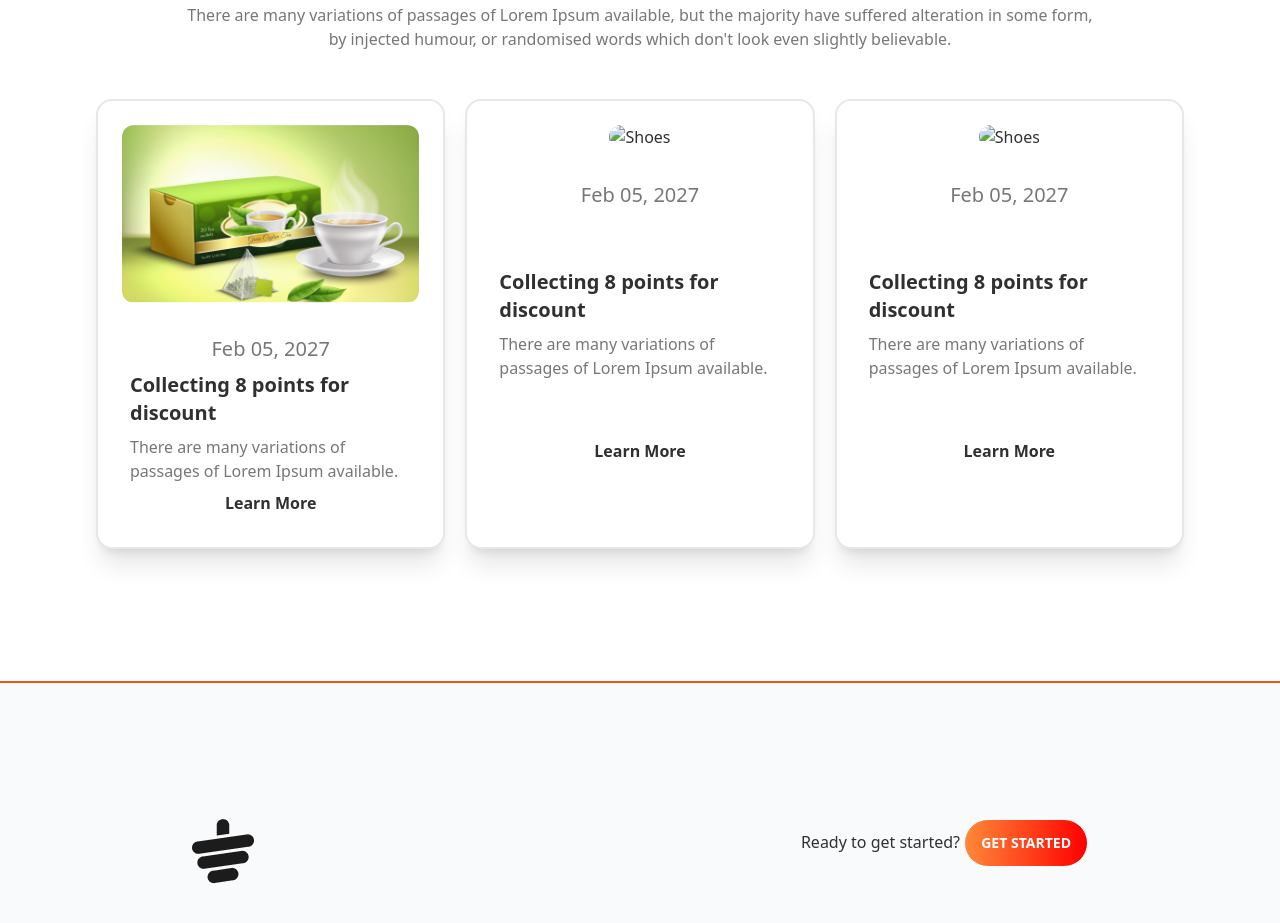
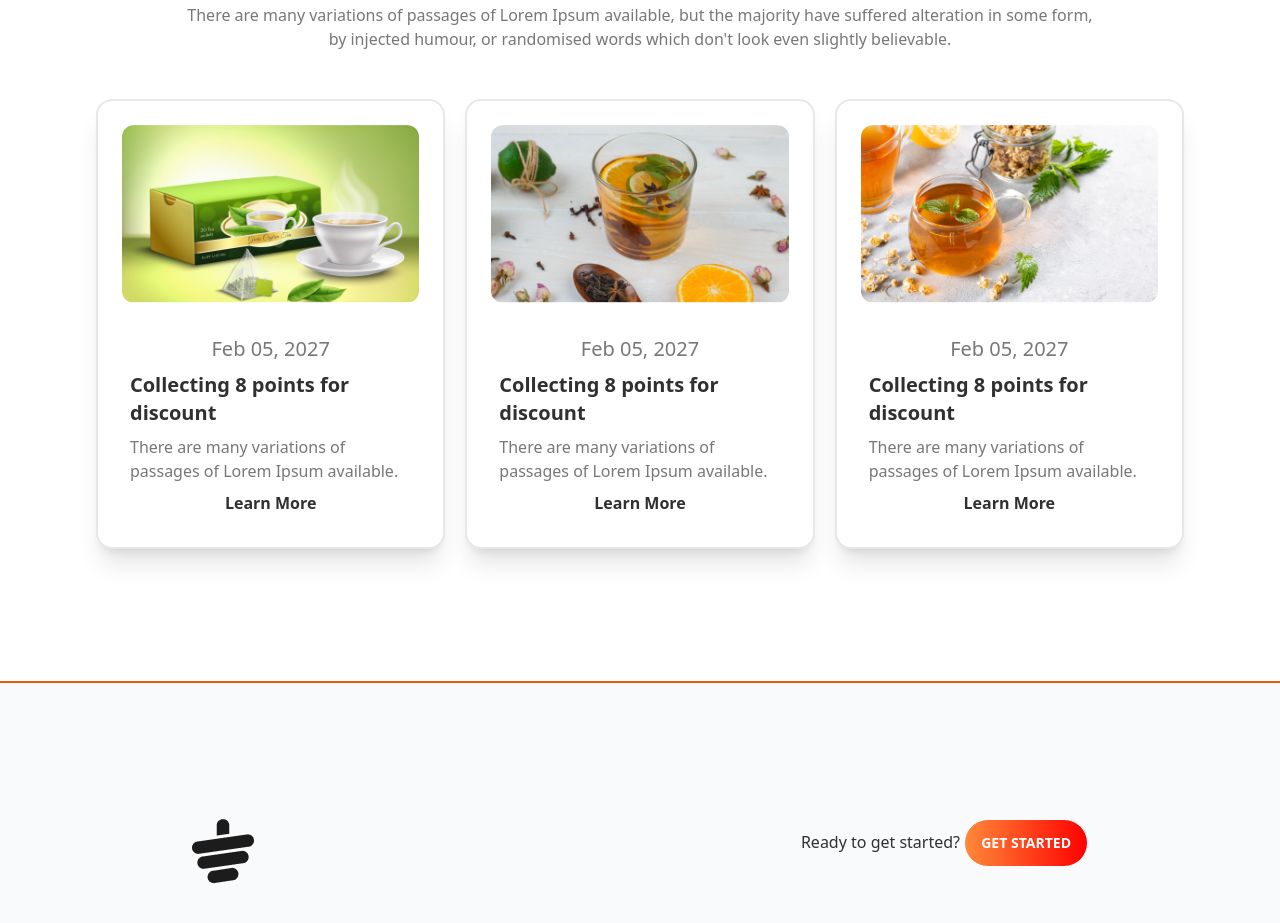
Before and after one commit to Nazmul-Hassan10/Tea-shop, a plain HTML site: page index.html in a window 1280 px wide. Shown: the part 3056-3979 px from the top of the page. Drawn offline with nearby package versions, Linux system fonts and the light colour scheme; the site is published under a folder, as on GitHub Pages, so addresses that start at the root find nothing.

Commit message:
3rd commit

```diff
--- a/index.html
+++ b/index.html
@@ -295,7 +295,7 @@
       <!-- card 2 -->
       <div class="card bg-base-100 shadow-xl border-2">
         <figure class="px-6 pt-6">
-          <img src="/images/news-2.png" alt="Shoes" class="rounded-xl" />
+          <img src="./images/news-2.png" alt="Shoes" class="rounded-xl" />
         </figure>
         <div class="card-body items-center">
           <p class="text-xl text-[#777]">Feb 05, 2027</p>
@@ -308,7 +308,7 @@
       <!-- card 3 -->
       <div class="card bg-base-100 shadow-xl border-2">
         <figure class="px-6 pt-6">
-          <img src="/images/news-3.png" alt="Shoes" class="rounded-xl" />
+          <img src="./images/news-3.png" alt="Shoes" class="rounded-xl" />
         </figure>
         <div class="card-body items-center">
           <p class="text-xl text-[#777]">Feb 05, 2027</p>
```
